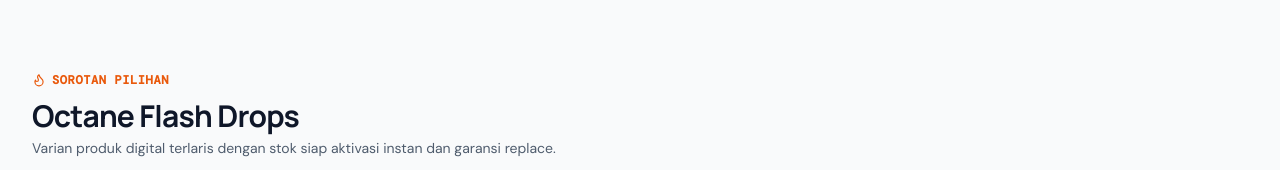
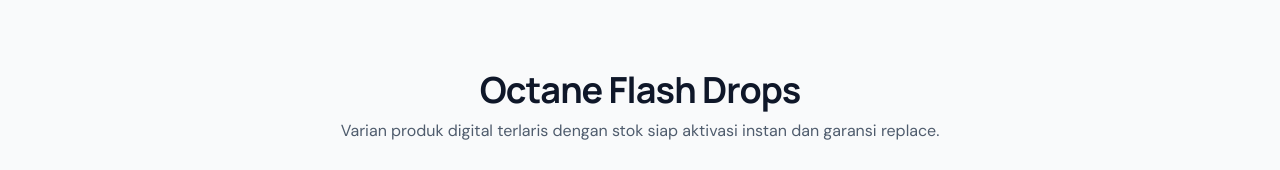
Before and after one commit to hafidzrizqullahprasetya/gemini-landing, a React (Vite) app: page / in a window 1280 px wide. Shown: the part 782-952 px from the top of the page. Built offline with nearby package versions, Linux system fonts and the light colour scheme; no server answers; a web font is replaced by a local one.

Commit message:
style: remove Sorotan Pilihan tag and center Octane Flash Drops header

```diff
--- a/components/FeaturedDrops.tsx
+++ b/components/FeaturedDrops.tsx
@@ -1,6 +1,5 @@
 import { ProductDropCard, type DropItem } from "@/components/ui/product-card-3";
 import { createBrandVectorBadge, type EnrichedProduct } from "@/services/venteApi";
-import { Flame } from "lucide-react";
 
 interface FeaturedDropsProps {
   products: EnrichedProduct[];
@@ -89,19 +88,13 @@ export function FeaturedDrops({
   return (
     <section id="drops" className="py-16 sm:py-24 border-b border-border/40 bg-background">
       <div className="mx-auto max-w-7xl px-4 sm:px-6 lg:px-8">
-        <div className="flex flex-col sm:flex-row sm:items-end justify-between gap-4 mb-8">
-          <div>
-            <div className="inline-flex items-center gap-1.5 text-xs font-mono text-primary font-semibold uppercase tracking-wider">
-              <Flame className="h-3.5 w-3.5" />
-              <span>Sorotan Pilihan</span>
-            </div>
-            <h2 className="text-2xl sm:text-3xl font-bold tracking-tight text-foreground font-display mt-1">
-              Octane Flash Drops
-            </h2>
-            <p className="text-sm text-muted-foreground mt-1 max-w-xl">
-              Varian produk digital terlaris dengan stok siap aktivasi instan dan garansi replace.
-            </p>
-          </div>
+        <div className="mx-auto mb-10 max-w-2xl text-center">
+          <h2 className="text-3xl sm:text-4xl font-bold tracking-tight text-foreground font-display">
+            Octane Flash Drops
+          </h2>
+          <p className="mt-2 text-sm sm:text-base text-muted-foreground leading-relaxed">
+            Varian produk digital terlaris dengan stok siap aktivasi instan dan garansi replace.
+          </p>
         </div>
 
         <ProductDropCard
```
